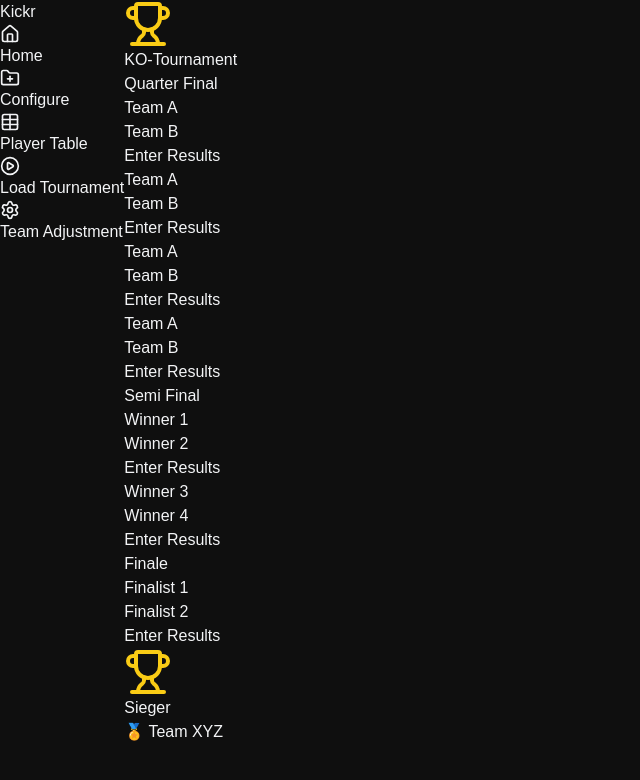
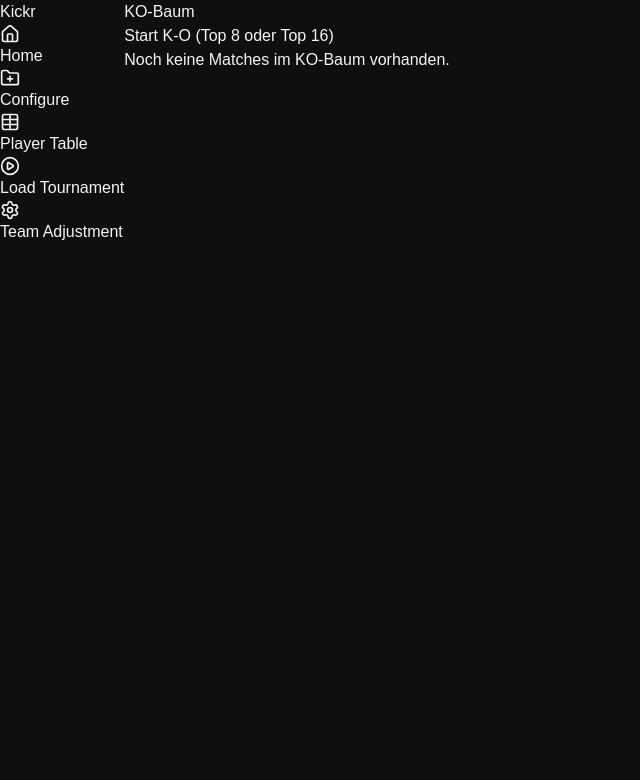
Before and after one commit to lm15-lukas/Kicker-React, a React (Vite) app: page /finalRound in a window 1280 px wide. Shown: the top 780 px of the page, without its empty margins (0-640 px from the left). Built offline with nearby package versions, Linux system fonts and the light colour scheme.

Commit message:
Ko Baum struktur verändert

```diff
--- a/src/pages/FinalRound/FinalRoundComponents/FinalRound.jsx
+++ b/src/pages/FinalRound/FinalRoundComponents/FinalRound.jsx
@@ -1,130 +1,104 @@
-import { Trophy } from "lucide-react";
-import { usePlayers } from "../../Tournament/context/PlayerContext";
-import { useState } from "react";
-import Button from "../../Tournament/TournamentComponents/Button";
+import { useState } from 'react';
+import { usePlayers } from '../../Tournament/context/PlayerContext';
 
 export default function FinalRound() {
-    const [showOverlay, setShowOverlay] = useState(false);
-    const [activeMatch, setActiveMatch] = useState(null);
+  const { players, stats } = usePlayers();
+  const [matches, setMatches] = useState([]);
 
-    const { players } = usePlayers();
-    const top8 = [...players].slice(0, 8);
 
-    const quarterFinals = [
-        [top8[0], top8[1]],
-        [top8[2], top8[3]],
-        [top8[4], top8[5]],
-        [top8[6], top8[7]],
-    ];
+  function shuffle(array) {
+    return [...array].sort(() => Math.random() - 0.5);
+  }
 
-    const handleOpenOverlay = (matchIndex) => {
-        setActiveMatch(matchIndex);
-        setShowOverlay(true);
-    };
 
-    return (
-        <div className="min-h-screen bg-gray-900 text-white p-8 overflow-x-auto">
-            <Trophy size={48} color="#facc15" className="mx-auto mb-4" />
-            <h1 className="text-3xl font-bold text-center mb-12">KO-Tournament</h1>
+  function createTeams(playerList) {
+    const shuffled = shuffle(playerList);
+    const teams = [];
+    for (let i = 0; i < shuffled.length; i += 2) {
+      teams.push(shuffled.slice(i, i + 2));
+    }
+    return teams;
+  }
 
-            <div className="flex justify-center space-x-16">
-                {/* Quarter Finals */}
-                <div className="flex flex-col space-y-8">
-                    <h2 className="text-center font-bold text-lg">Quarter Final</h2>
-                    {quarterFinals.map((match, index) => (
-                        <div
-                            key={index}
-                            className="w-48 bg-gray-800 p-4 rounded-lg text-center shadow-md border-l-4 border-green-500"
-                        >
-                            <p className="text-green-400 font-semibold">{match[0] || "Team A"}</p>
-                            <p className="text-blue-400 font-semibold">{match[1] || "Team B"}</p>
 
-                            <button
-                                onClick={() => handleOpenOverlay(index)}
-                                className="mt-4 px-3 py-1 bg-green-600 rounded hover:bg-green-700 text-sm"
-                            >
-                                Enter Results
-                            </button>
-                        </div>
-                    ))}
-                </div>
+  function generateBracket() {
+    const topPlayers = [...players]
+      .map((player) => ({
+        player,
+        ...(stats?.[player] || {}),
+      }))
+      .sort((a, b) => b.points - a.points || b.goalDiff - a.goalDiff)
+      .map((entry) => entry.player);
 
-                {/* Semi Finals */}
-                <div className="flex flex-col space-y-16 mt-16">
-                    <h2 className="text-center font-bold text-lg">Semi Final</h2>
-                    {[...Array(2)].map((_, i) => (
-                        <div
-                            key={i}
-                            className="w-48 bg-gray-800 p-4 rounded-lg text-center shadow-md border-l-4 border-yellow-400"
-                        >
-                            <p className="text-green-400 font-semibold">Winner {i * 2 + 1}</p>
-                            <p className="text-blue-400 font-semibold">Winner {i * 2 + 2}</p>
+    if (topPlayers.length < 8) {
+      alert('Mindestens 8 Spieler benötigt für einen KO-Baum.');
+      return [];
+    }
 
-                            <button
-                                onClick={() => handleOpenOverlay(4 + i)}
-                                className="mt-4 px-3 py-1 bg-green-600 rounded hover:bg-green-700 text-sm"
-                            >
-                               Enter Results
-                            </button>
-                        </div>
-                    ))}
-                </div>
+    if (topPlayers.length >= 8 && topPlayers.length < 16) {
+      const top8 = topPlayers.slice(0, 8);
+      const teams = createTeams(top8);
+      return [
+        { round: 'Semi-Final 1', players: [teams[0], teams[1]], result: null },
+        { round: 'Semi-Final 2', players: [teams[2], teams[3]], result: null },
+        { round: 'Final', players: [null, null], result: null },
+      ];
+    } else {
+      const top16 = topPlayers.slice(0, 16);
+      const teams = createTeams(top16);
+      return [
+        { round: 'Viertelfinale 1', players: [teams[0], teams[1]], result: null },
+        { round: 'Viertelfinale 2', players: [teams[2], teams[3]], result: null },
+        { round: 'Viertelfinale 3', players: [teams[4], teams[5]], result: null },
+        { round: 'Viertelfinale 4', players: [teams[6], teams[7]], result: null },
+        { round: 'Semi-Final 1', players: [null, null], result: null },
+        { round: 'Semi-Final 2', players: [null, null], result: null },
+        { round: 'Final', players: [null, null], result: null },
+      ];
+    }
+  }
 
-                {/* Final */}
-                <div className="flex flex-col justify-center mt-32">
-                    <h2 className="text-center font-bold text-lg mb-8">Finale</h2>
-                    <div className="w-48 bg-gray-800 p-4 rounded-lg text-center shadow-md border-l-4 border-red-500">
-                        <p className="text-green-400 font-semibold">Finalist 1</p>
-                        <p className="text-blue-400 font-semibold">Finalist 2</p>
+  function startBracket() {
+    const bracket = generateBracket();
+    setMatches(bracket);
+  }
 
-                        <button
-                            onClick={() => handleOpenOverlay(6)}
-                            className="mt-4 px-3 py-1 bg-green-600 rounded hover:bg-green-700 text-sm"
-                        >
-                            Enter Results
-                        </button>
-                    </div>
-                </div>
+  return (
+    <div className="flex flex-col items-center justify-center min-h-screen bg-gray-900 text-white p-6">
+      <h1 className="text-3xl font-bold mb-6">KO-Baum</h1>
 
-                {/* Sieger */}
-                <div className="flex flex-col justify-center mt-40">
-                    <div className="flex mr-10 gap-0">
-                        <Trophy size={48} color="#facc15" className="mx-auto mb-4 h-10" />
-                        <h2 className="text-center font-bold text-lg mb-4">Sieger</h2>
-                    </div>
-                    <div className="w-48 bg-green-700 p-4 rounded-lg text-center shadow-xl border-2 border-white">
-                        <p className="font-bold text-xl">🏅 Team XYZ</p>
-                    </div>
-                </div>
+      <button
+        onClick={startBracket}
+        className="mb-6 px-6 py-3 rounded-xl bg-blue-600 hover:bg-blue-700 text-white font-semibold"
+      >
+        Start K-O (Top 8 oder Top 16)
+      </button>
+
+      {matches.length === 0 && (
+        <p className="text-gray-400">Noch keine Matches im KO-Baum vorhanden.</p>
+      )}
+
+      <div className="space-y-6 w-full max-w-2xl">
+        {matches.map((match, idx) => (
+          <div key={idx} className="bg-gray-800 p-4 rounded-lg shadow-md">
+            <h3 className="text-xl font-semibold text-center mb-3">
+              {match.round}
+            </h3>
+            <div className="flex justify-between px-4">
+              <div>
+                <p className="text-green-400 font-semibold">Team A</p>
+                <p>{match.players?.[0]?.[0] || '-'}</p>
+                <p>{match.players?.[0]?.[1] || '-'}</p>
+              </div>
+              <div>
+                <p className="text-blue-400 font-semibold">Team B</p>
+                <p>{match.players?.[1]?.[0] || '-'}</p>
+                <p>{match.players?.[1]?.[1] || '-'}</p>
+              </div>
             </div>
-
-            {/* Overlay */}
-            {showOverlay && (
-                <>
-                    <div
-                        className="fixed inset-0 bg-black bg-opacity-50 z-40"
-                        onClick={() => setShowOverlay(false)}
-                    />
-                    <div className="fixed left-1/2 top-1/2 transform -translate-x-1/2 -translate-y-1/2 z-50 w-full max-w-2xl px-4">
-                        <div className="bg-gray-800 rounded-lg shadow-xl p-6">
-                            <h2 className="text-2xl font-bold mb-4 text-center">
-                                Entered Result  fo Match #{activeMatch + 1}
-                            </h2>
-
-                            <Button onConfirm={() => setShowOverlay(false)} />
-
-                            <div className="mt-6 text-right">
-                                <button
-                                    onClick={() => setShowOverlay(false)}
-                                    className="px-4 py-2 bg-red-500 rounded hover:bg-red-600"
-                                >
-                                    Cancel
-                                </button>
-                            </div>
-                        </div>
-                    </div>
-                </>
-            )}
-        </div>
-    );
+          </div>
+        ))}
+      </div>
+    </div>
+  );
 }
--- a/src/pages/Tournament/TournamentComponents/PlayerTable.jsx
+++ b/src/pages/Tournament/TournamentComponents/PlayerTable.jsx
@@ -71,8 +71,8 @@ export default function PlayerTable() {
 
     const newMatch = {
       players: [
-        selectedPlayers.slice(0, 2), // Team A als Array [p1, p2]
-        selectedPlayers.slice(2, 4), // Team B als Array [p3, p4]
+        selectedPlayers.slice(0, 2),
+        selectedPlayers.slice(2, 4),
       ],
       result: null,
     };
```
